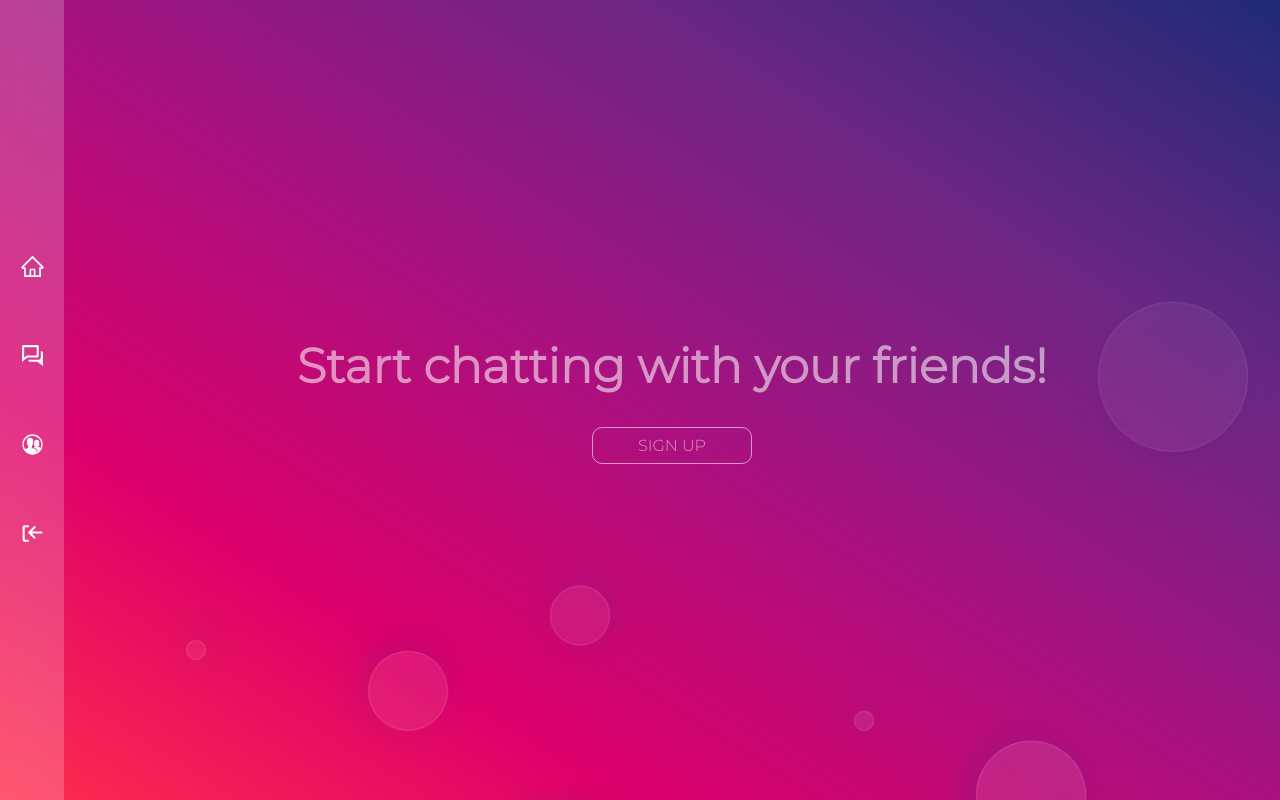
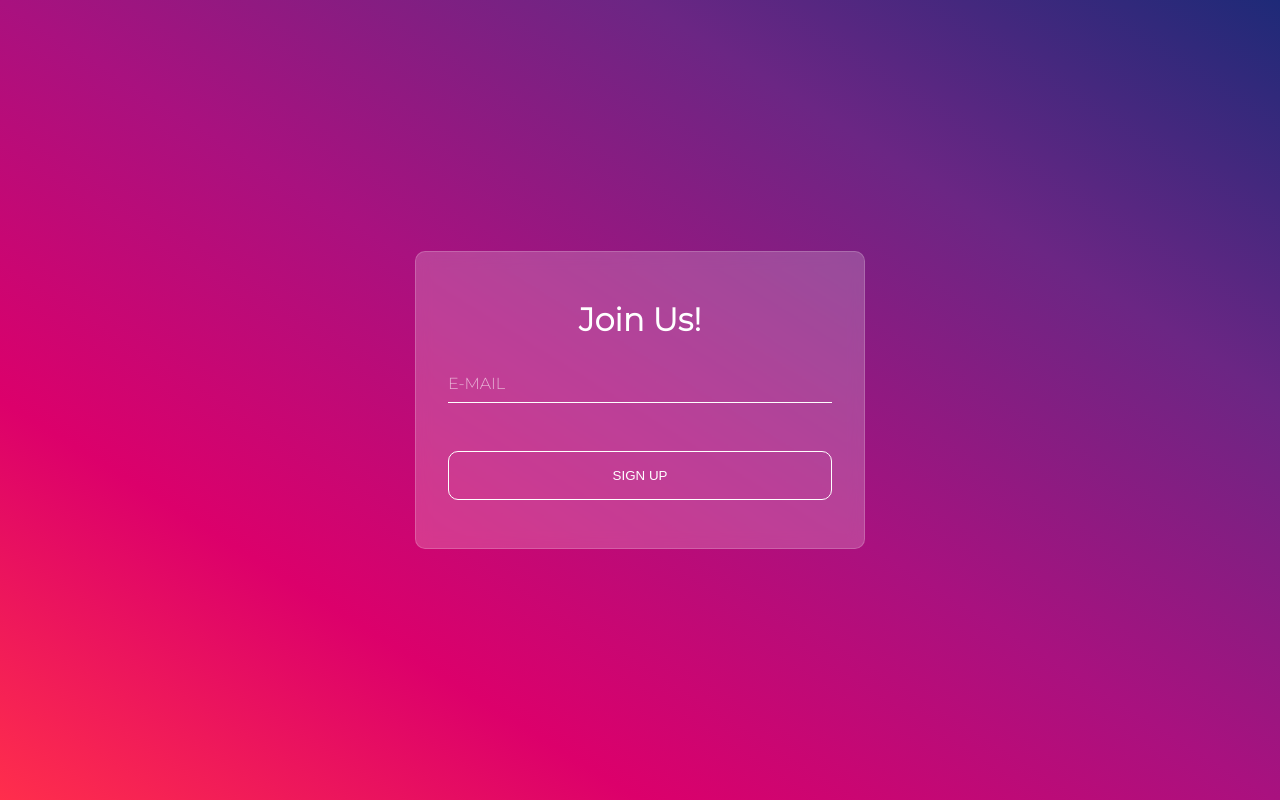
Before and after one commit to KarolinaObcowska/chat_app, a React (Create React App) app: page / in a window 1280 px wide. Built offline with nearby package versions, Linux system fonts and the light colour scheme.

Commit message:
fixed routing

```diff
--- a/src/App.js
+++ b/src/App.js
@@ -1,14 +1,35 @@
-/* eslint-disable react/react-in-jsx-scope */
-import { BrowserRouter } from 'react-router-dom';
+import { BrowserRouter, Route, Routes as Routing } from 'react-router-dom';
+
+import React from 'react';
+import Hero from './components/Hero';
+import ContactList from './components/Contact/ContactList';
+import Page404 from './components/Page404';
 import Sidebar from './components/Sidebar';
-import Routes from './routes/Routes';
+import useLocalStorage from './hooks/useLocalStorage';
+import Conversation from './components/Conversation';
+import Login from './components/Login';
 
 function App() {
+  const [data, setData] = useLocalStorage('email');
+
   return (
     <div className="App">
       <BrowserRouter>
-        <Sidebar />
-        <Routes />
+        {data ? (
+          <>
+            {' '}
+            <Sidebar />
+          </>
+        ) : (
+          <Login onEmailSubmit={setData} />
+        )}
+        <Routing>
+          <Route path="/main" exact element={<Hero />} />
+          <Route path="/contact" exact element={<ContactList />} />
+          <Route path="*" exact element={<Page404 />} />
+          <Route path="/conversation" exact element={<Conversation />} />
+          {/* <Route path="/login" exact element={<Login />} /> */}
+        </Routing>
       </BrowserRouter>
     </div>
   );
--- a/src/components/Login.js
+++ b/src/components/Login.js
@@ -1,7 +1,7 @@
-import React from 'react';
+/* eslint-disable react/prop-types */
+import React, { useRef } from 'react';
 import styled from 'styled-components';
 import PrimaryButton from './Buttons/PrimaryButton';
-import useLocalStorage from '../hooks/useLocalStorage';
 
 const Wrapper = styled.section`
   height: 100vh;
@@ -61,17 +61,12 @@ const Title = styled.h2`
   font-size: 2rem;
 `;
 
-const Login = () => {
-  const [data, setData] = useLocalStorage();
-
-  const handleChange = (e) => {
-    const { value } = e.target;
-    setData(value);
-  };
-  console.log(data);
+const Login = ({ onEmailSubmit }) => {
+  const emailRef = useRef();
 
   const handleSubmit = (e) => {
     e.preventDefault();
+    onEmailSubmit(emailRef.current.value);
   };
 
   return (
@@ -79,7 +74,7 @@ const Login = () => {
       <Form onSubmit={handleSubmit}>
         <Title>Join Us!</Title>
         <FormGroup>
-          <Input value={data} type="email" name="email" onChange={handleChange} />
+          <Input type="email" name="email" ref={emailRef} />
           <Label htmlFor="email">E-MAIL</Label>
         </FormGroup>
         <PrimaryButton buttonType="submit" text="SIGN UP" />
--- a/src/hooks/useLocalStorage.js
+++ b/src/hooks/useLocalStorage.js
@@ -6,7 +6,7 @@ function useLocalStorage(key, initialValue) {
   const prefixedKey = PREFIX + key;
   const [value, setValue] = useState(() => {
     const jsonValue = localStorage.getItem(prefixedKey);
-    if (jsonValue !== null) return JSON.parse(jsonValue);
+    if (jsonValue !== 'undefined') return JSON.parse(jsonValue);
     if (typeof initialValue === 'function') {
       return initialValue();
     } else {
--- a/src/routes/Routes.js
+++ /dev/null
@@ -1,23 +0,0 @@
-import React from 'react';
-import { Route, Routes as Routing } from 'react-router-dom';
-import ContactList from '../components/Contact/ContactList';
-import Conversation from '../components/Conversation';
-import Dashboard from '../components/Dashboard';
-import Hero from '../components/Hero';
-import Login from '../components/Login';
-import Page404 from '../components/Page404';
-
-const Routes = () => {
-  return (
-    <Routing>
-      <Route path="/" exact element={<Hero />} />
-      <Route path="/dashboard" exact element={<Dashboard />} />
-      <Route path="/contact" exact element={<ContactList />} />
-      <Route path="*" exact element={<Page404 />} />
-      <Route path="/conversation" exact element={<Conversation />} />
-      <Route path="/login" exact element={<Login />} />
-    </Routing>
-  );
-};
-
-export default Routes;
```
